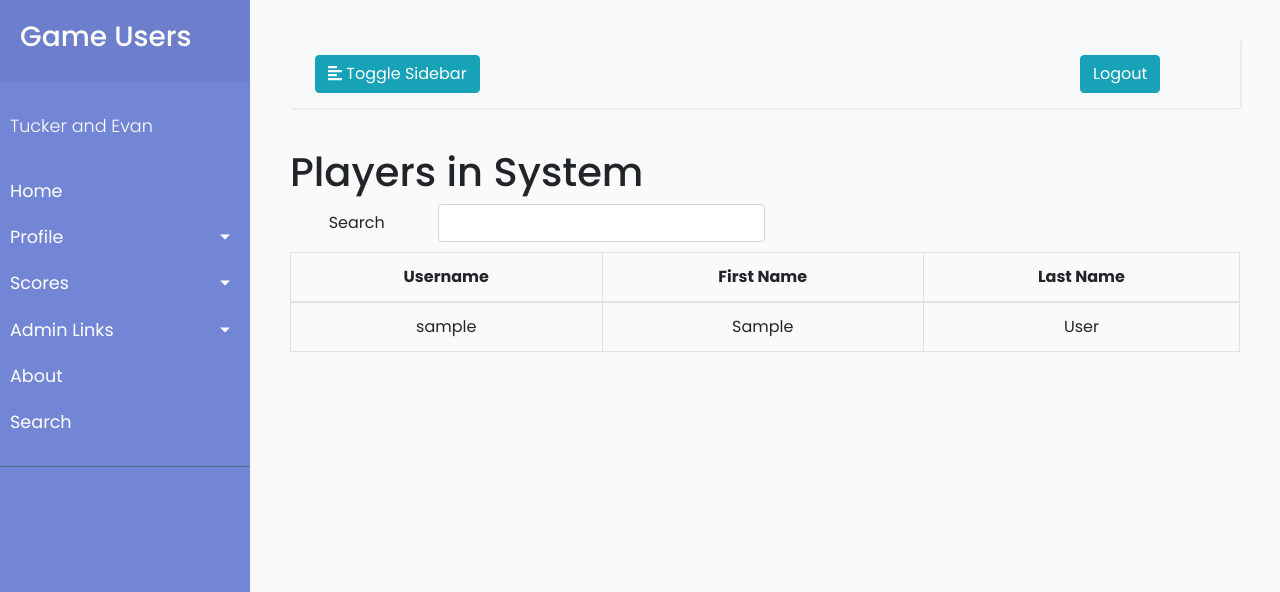
After one commit to evanrh/game_management_4620, a PHP site: page /admin/users.php in a window 1280 px wide. The commit adds this page. Shown: the top 592 px of the page. Run offline with PHP 8.4, Linux system fonts and the light colour scheme; the visitor is signed in with stand-in values (Sample User, id 1); tables that the repository leaves empty hold one stand-in row (values such as "Sample post"); some libraries are stand-ins or nearby versions.

Commit message:
Added in user mod page and list to filter them out of

```diff
--- a/admin/backup.php
+++ b/admin/backup.php
@@ -2,11 +2,6 @@
 
     require_once 'header.php';
     require_once '../composer/vendor/autoload.php';
-
-    if(!$_SESSION['admin']) {
-        header("Location: ../index.php");
-        exit();
-    }
 
     $dotenv = Dotenv\Dotenv::createImmutable(__DIR__ . "/..");
     $dotenv->load();
--- /dev/null
+++ b/admin/users.php
@@ -0,0 +1,54 @@
+<?php
+    require_once 'header.php';
+
+    require_once '../composer/vendor/autoload.php';
+
+    $dotenv = Dotenv\Dotenv::createImmutable(__DIR__ . "/..");
+    $dotenv->load();
+
+    $dsn = "mysql:dbname=" . $_ENV['DB_NAME'] . ";host=" . $_ENV['DB_HOST'];
+    $conn = new PDO($dsn, $_ENV['DB_USER'], $_ENV['DB_PASS']);
+
+    $sql = "SELECT * FROM players";
+
+?>
+<h1>Players in System</h1>
+<div id="player-search">
+    <div class="row form-inline" style="padding-bottom: 10px;">
+        <label class="form-label col-sm-2" for="search-bar">Search</label>
+        <input class="form-control col-sm-4" id="search-bar" type="text">
+    </div>
+</div>
+<div id="players-table">
+        <div id="pl-header">
+        </div>
+        <table class="table table-hover table-bordered">
+            <thead>
+                <tr>
+                    <th scope="col">Username</th>
+                    <th scope="col">First Name</th>
+                    <th scope="col">Last Name</th>
+                </tr>
+            </thead>
+            <tbody id="players">
+            <?php
+                if( $stmt = $conn->prepare($sql) ) {
+                    $stmt->execute();
+
+                    // Put all users into a table
+                    while( $row = $stmt->fetch(PDO::FETCH_ASSOC) ) { ?>
+                        <tr>
+                            <td><a href="./update_user.php?<?php echo $row['username']?>"> <?php echo $row['username']; ?> </a></td>
+                            <td><?php echo $row['first_name']; ?></td>
+                            <td><?php echo $row['last_name']; ?></td>
+                        </tr>
+                    <?php }
+                }
+            ?>
+            </tbody>
+        </table>
+    </div>
+<?php
+    require_once 'footer.php';
+
+?>
--- a/scripts.js
+++ b/scripts.js
@@ -3,6 +3,14 @@ function removeAllChildNodes(parent) {
         parent.removeChild(parent.firstChild);
     }
 };
+
+// Function to test if any element meets filter
+jQuery.fn.any = function(filter) {
+    for(i = 0; i < this.length; i++) {
+        if( filter.call(this[i])) return true;
+    }
+    return false;
+}
 
 // Add game AJAX
 $(document).ready( function() {
@@ -79,3 +87,16 @@ $("#show-leaderboard").click(function() {
     });
     leaderboard.style.display = "block";
 });
+
+// Admin player search
+$('#search-bar').on('input', function() {
+    var query = $(this)[0].value;
+    var elems = $('#players tr').filter( function(index, elem) {
+        var xp = new RegExp(query, 'i');
+        return xp.test($(elem)[0].innerText);
+        return $(elem).children().any( function(index, innerElem) {
+            return !xp.test($(innerElem).innerText);
+        });
+    });
+    console.log(elems);
+});
```
Also changed, not shown: admin/update_user.php (added, +9 -0 lines).
